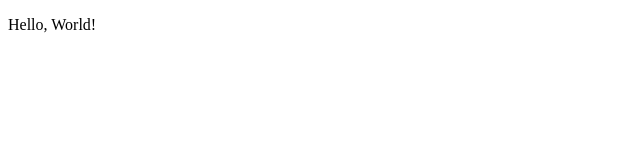
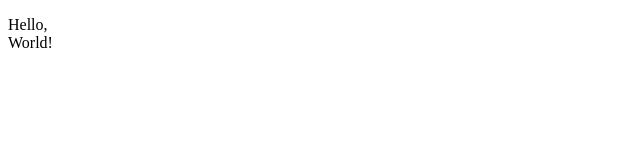
Before and after one commit to Matchitay/sample_website, a plain HTML site: page index.html in a window 1280 px wide. Shown: the whole page, without its empty margins (0-640 px from the left). Drawn offline with Linux system fonts and the light colour scheme.

Commit message:
no title

```diff
--- a/index.html
+++ b/index.html
@@ -5,6 +5,6 @@
      <meta charset="utf-8">
    </head>
    <body>
-     <p>Hello, World!</p>
+     <p>Hello,<br> World!</p>
    </body>
 </html>
```
